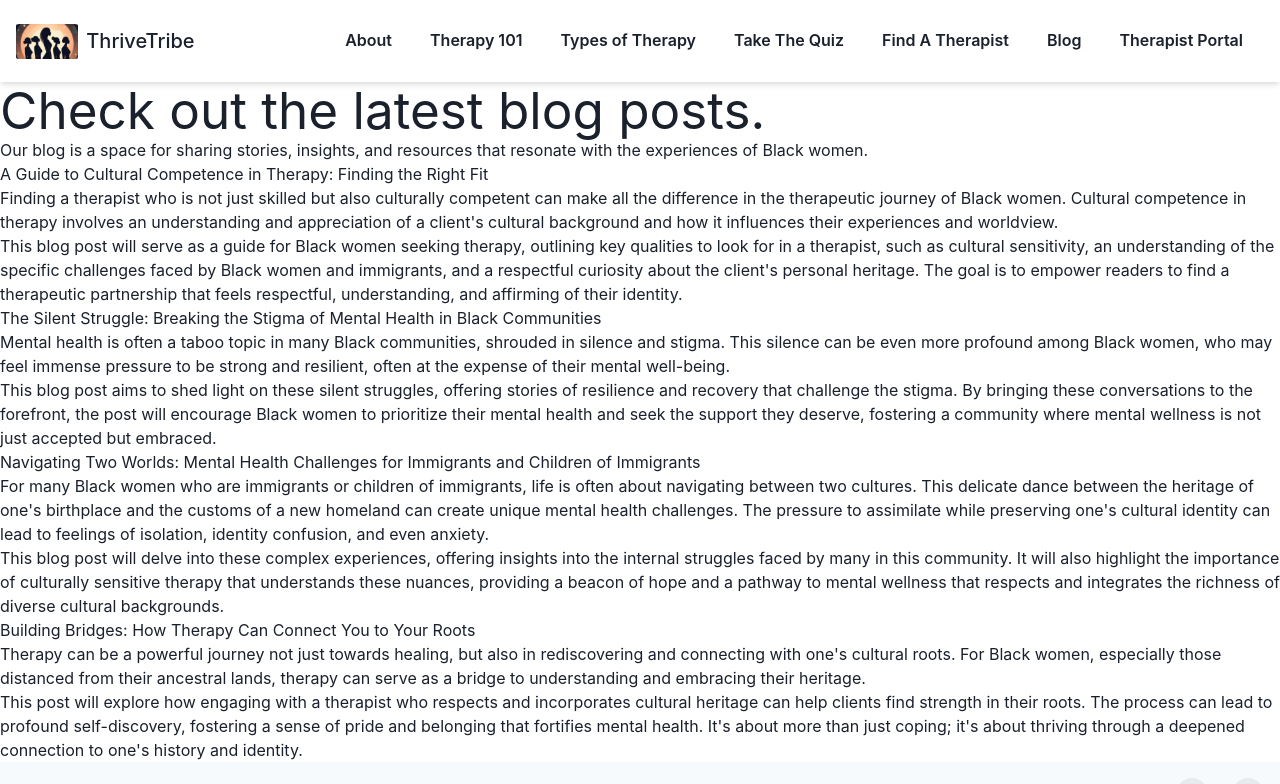
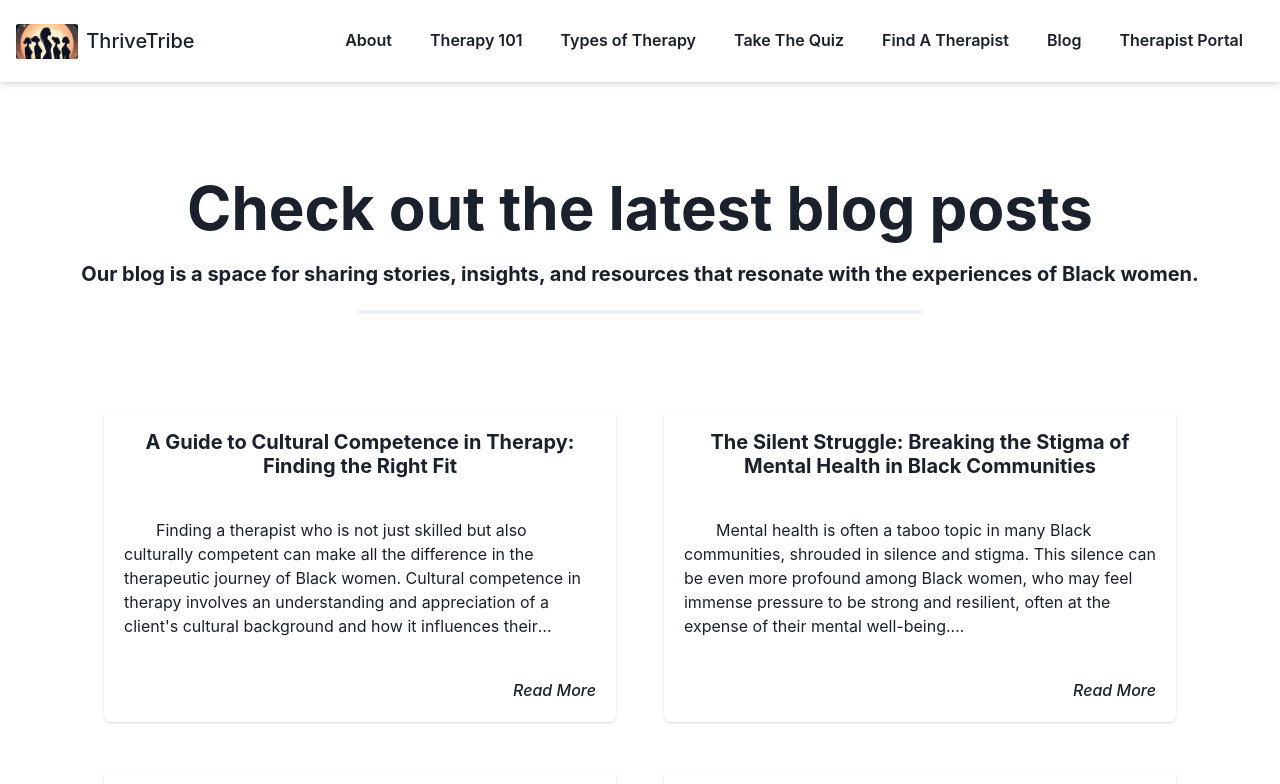
Before and after one commit to codewithjazzy/thrivetribe, a React (Vite) app: page /blog in a window 1280 px wide. Shown: the top 784 px of the page. Built offline with nearby package versions, Linux system fonts and the light colour scheme; no server answers.

Commit message:
home page hero

```diff
--- /dev/null
+++ b/src/client/components/BlogCard.jsx
@@ -0,0 +1,38 @@
+import React, { useState } from 'react';
+import {
+    Card,
+    CardBody,
+    CardFooter,
+    CardHeader,
+    Heading,
+    Link,
+    Text
+} from '@chakra-ui/react';
+
+
+export default function BlogCard({ title, content }){
+  const [isExpanded, setIsExpanded] = useState(false);
+
+  return (
+    <Card maxW='lg'>
+      <CardHeader>
+        <Heading size='md' textAlign="center">{title}</Heading>
+      </CardHeader>
+      <CardBody>
+        <Text noOfLines={isExpanded ? null : 5}>
+            {content}
+        </Text>
+      </CardBody>
+      <CardFooter justify="flex-end">
+        <Text as="i" fontSize={16}>
+            <Link
+                onClick={() => setIsExpanded(!isExpanded)}
+                fontWeight="500"
+            >
+                {isExpanded ? 'Show Less' : 'Read More'}
+            </Link>
+        </Text>
+      </CardFooter>
+    </Card>
+  );
+}
--- a/src/client/components/Navbar.jsx
+++ b/src/client/components/Navbar.jsx
@@ -21,7 +21,7 @@ import { Link, useNavigate, useLocation } from "react-router-dom";
     const navigate = useNavigate();
     const location = useLocation();
     const mobileNav = useDisclosure();
-    const bg = useColorModeValue("white", "gray.800");
+    const bg = useColorModeValue("white", "yellow.800");
 
     const handleLogout = async () => {
       await fetch("/logout");
@@ -51,7 +51,7 @@ import { Link, useNavigate, useLocation } from "react-router-dom";
               display="flex"
               alignItems="center"
             >
-                <HeaderLogo />
+              <HeaderLogo />
               <VisuallyHidden>ThriveTribe</VisuallyHidden>
                 <chakra.h1 fontSize="xl" fontWeight="medium" ml="2">
                 ThriveTribe
@@ -62,7 +62,7 @@ import { Link, useNavigate, useLocation } from "react-router-dom";
             <HStack
               spacing={1}
               mr={1}
-              color="brand.500"
+              color="black"
               display={{
                 base: "none",
                 md: "inline-flex",
--- a/src/client/main.jsx
+++ b/src/client/main.jsx
@@ -10,6 +10,5 @@ ReactDOM.createRoot(document.getElementById("root")).render(
     <ChakraProvider>
       <App />
     </ChakraProvider>
-
   </React.StrictMode>,
 );
--- a/src/client/pages/Blog.jsx
+++ b/src/client/pages/Blog.jsx
@@ -1,53 +1,77 @@
-import {
-    Box,
-    Button,
-    Container,
-    Flex,
-    Heading,
-    Stack,
-    Text,
- } from "@chakra-ui/react"
+import BlogCard from "../components/BlogCard"
+import { Divider, Flex, Heading, SimpleGrid, Stack, Text, VStack } from "@chakra-ui/react"
 
 
 
 export default function Blog(){
     return (
-        <main className="">
-            <section className="">
-                    <h1 className="">Check out the latest blog posts.</h1>
-                    <p className="">Our blog is a space for sharing stories, insights, and resources that resonate with the experiences of Black women. </p>
-            </section>
-            <section className="">
-                <div className="">
-                    <section className="">
-                        <h2 className="">A Guide to Cultural Competence in Therapy: Finding the Right Fit</h2>
-                        <p className="">Finding a therapist who is not just skilled but also culturally competent can make all the difference in the therapeutic journey of Black women. Cultural competence in therapy involves an understanding and appreciation of a client's cultural background and how it influences their experiences and worldview.</p>
-                        <p className="">This blog post will serve as a guide for Black women seeking therapy, outlining key qualities to look for in a therapist, such as cultural sensitivity, an understanding of the specific challenges faced by Black women and immigrants, and a respectful curiosity about the client's personal heritage. The goal is to empower readers to find a therapeutic partnership that feels respectful, understanding, and affirming of their identity.</p>
-                    </section>
-                </div>
-                <div className="">
-                    <section className="">
-                        <h2 className="">The Silent Struggle: Breaking the Stigma of Mental Health in Black Communities</h2>
-                        <p className="">Mental health is often a taboo topic in many Black communities, shrouded in silence and stigma. This silence can be even more profound among Black women, who may feel immense pressure to be strong and resilient, often at the expense of their mental well-being.</p>
-                        <p className="">This blog post aims to shed light on these silent struggles, offering stories of resilience and recovery that challenge the stigma. By bringing these conversations to the forefront, the post will encourage Black women to prioritize their mental health and seek the support they deserve, fostering a community where mental wellness is not just accepted but embraced.</p>
-                    </section>
-                </div>
-                <div className="">
-                    <section className="">
-                        <h2 className="">Navigating Two Worlds: Mental Health Challenges for Immigrants and Children of Immigrants</h2>
-                        <p className="">For many Black women who are immigrants or children of immigrants, life is often about navigating between two cultures. This delicate dance between the heritage of one's birthplace and the customs of a new homeland can create unique mental health challenges. The pressure to assimilate while preserving one's cultural identity can lead to feelings of isolation, identity confusion, and even anxiety.</p>
-                        <p className="">This blog post will delve into these complex experiences, offering insights into the internal struggles faced by many in this community. It will also highlight the importance of culturally sensitive therapy that understands these nuances, providing a beacon of hope and a pathway to mental wellness that respects and integrates the richness of diverse cultural backgrounds.
-                        </p>
-                    </section>
-                </div>
-                <div className="">
-                    <section className="">
-                        <h2 className="">Building Bridges: How Therapy Can Connect You to Your Roots</h2>
-                        <p className="">Therapy can be a powerful journey not just towards healing, but also in rediscovering and connecting with one's cultural roots. For Black women, especially those distanced from their ancestral lands, therapy can serve as a bridge to understanding and embracing their heritage.</p>
-                        <p className="">This post will explore how engaging with a therapist who respects and incorporates cultural heritage can help clients find strength in their roots. The process can lead to profound self-discovery, fostering a sense of pride and belonging that fortifies mental health. It's about more than just coping; it's about thriving through a deepened connection to one's history and identity.</p>
-                    </section>
-                </div>
-            </section>
-        </main>
+        <Flex
+            direction="column"
+            align="center"
+            mx={12}
+            my={24}>
+
+            <VStack spacing={12}>
+            <Stack textAlign="center" align="center" spacing={6}  >
+                    <Heading as="h1" size="3xl">Check out the latest blog posts</Heading>
+                    <Heading as="h3" size="md">Our blog is a space for sharing stories, insights, and resources that resonate with the experiences of Black women.</Heading>
+                    <Divider width="50%" borderWidth={2} mb={12} />
+            </Stack>
+            <SimpleGrid columns={{sm: 1, md: 2}} spacing={12} justifyItems="center">
+                    <BlogCard
+                        title="A Guide to Cultural Competence in Therapy: Finding the Right Fit"
+                        content={
+                            <>
+                                <Text mb="4" style={{ textIndent: 32 }}>
+                                    Finding a therapist who is not just skilled but also culturally competent can make all the difference in the therapeutic journey of Black women. Cultural competence in therapy involves an understanding and appreciation of a client's cultural background and how it influences their experiences and worldview.
+                                </Text>
+                                <Text style={{ textIndent: 32 }}>
+                                    This blog post will serve as a guide for Black women seeking therapy, outlining key qualities to look for in a therapist, such as cultural sensitivity, an understanding of the specific challenges faced by Black women and immigrants, and a respectful curiosity about the client's personal heritage. The goal is to empower readers to find a therapeutic partnership that feels respectful, understanding, and affirming of their identity.
+                                </Text>
+                            </>
+                        }
+                    />
+                    <BlogCard
+                        title="The Silent Struggle: Breaking the Stigma of Mental Health in Black Communities"
+                        content={
+                            <>
+                                <Text mb="4" style={{ textIndent: 32 }}>
+                                    Mental health is often a taboo topic in many Black communities, shrouded in silence and stigma. This silence can be even more profound among Black women, who may feel immense pressure to be strong and resilient, often at the expense of their mental well-being.
+                                </Text>
+                                <Text style={{ textIndent: 32 }}>
+                                    This blog post aims to shed light on these silent struggles, offering stories of resilience and recovery that challenge the stigma. By bringing these conversations to the forefront, the post will encourage Black women to prioritize their mental health and seek the support they deserve, fostering a community where mental wellness is not just accepted but embraced.
+                                </Text>
+                            </>
+                        }
+                    />
+                    <BlogCard
+                        title="Navigating Two Worlds: Mental Health Challenges for Immigrants and Children of Immigrants"
+                        content={
+                            <>
+                                <Text mb="4" style={{ textIndent: 32 }}>
+                                    For many Black women who are immigrants or children of immigrants, life is often about navigating between two cultures. This delicate dance between the heritage of one's birthplace and the customs of a new homeland can create unique mental health challenges. The pressure to assimilate while preserving one's cultural identity can lead to feelings of isolation, identity confusion, and even anxiety.
+                                </Text>
+                                <Text style={{ textIndent: 32 }}>
+                                    This blog post will delve into these complex experiences, offering insights into the internal struggles faced by many in this community. It will also highlight the importance of culturally sensitive therapy that understands these nuances, providing a beacon of hope and a pathway to mental wellness that respects and integrates the richness of diverse cultural backgrounds.
+                                </Text>
+                            </>
+                        }
+                    />
+                    <BlogCard
+                        title="Building Bridges: How Therapy Can Connect You to Your Roots"
+                        content={
+                            <>
+                                <Text mb="4" style={{ textIndent: 32 }}>
+                                    Therapy can be a powerful journey not just towards healing, but also in rediscovering and connecting with one's cultural roots. For Black women, especially those distanced from their ancestral lands, therapy can serve as a bridge to understanding and embracing their heritage.
+                                </Text>
+                                <Text style={{ textIndent: 32 }}>
+                                    This post will explore how engaging with a therapist who respects and incorporates cultural heritage can help clients find strength in their roots. The process can lead to profound self-discovery, fostering a sense of pride and belonging that fortifies mental health. It's about more than just coping; it's about thriving through a deepened connection to one's history and identity.
+                                </Text>
+                            </>
+                        }
+                    />
+            </SimpleGrid>
+            </VStack>
+        </Flex>
     )
 }
```
Also changed, not shown: postcss.config.cjs (deleted, +0 -14 lines), src/client/index.css (+0 -11 lines), src/client/pages/Home.jsx (+14 -11 lines).
